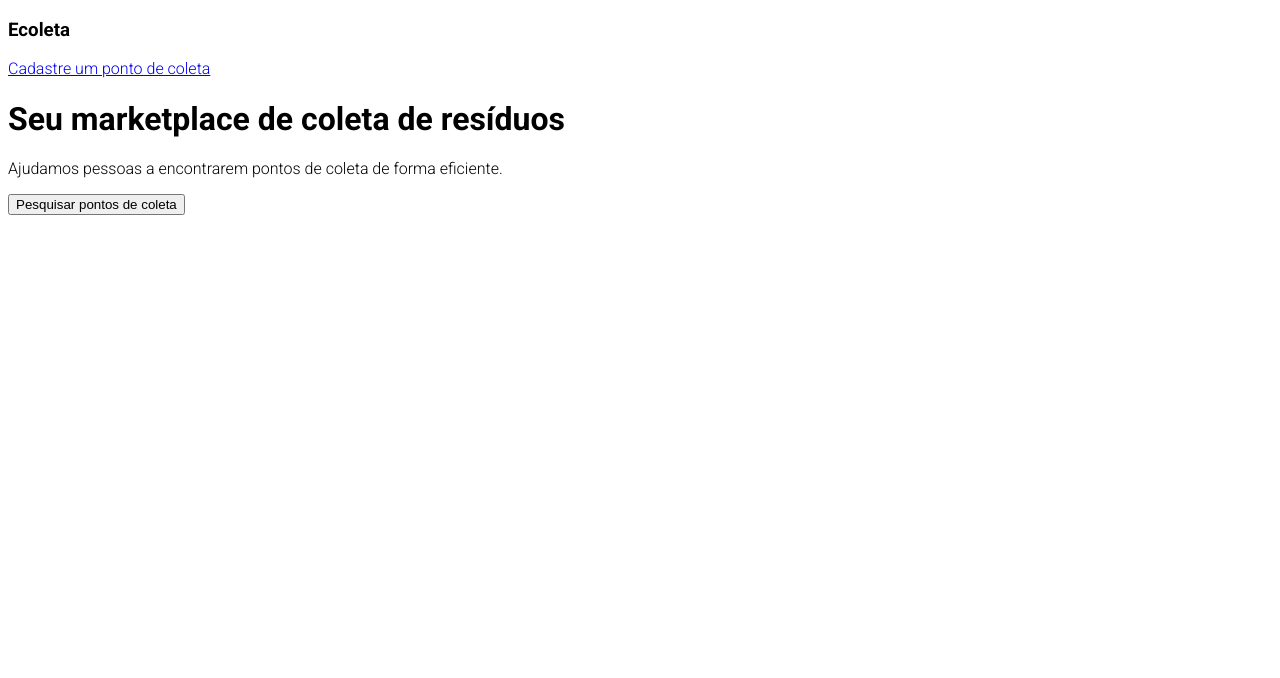
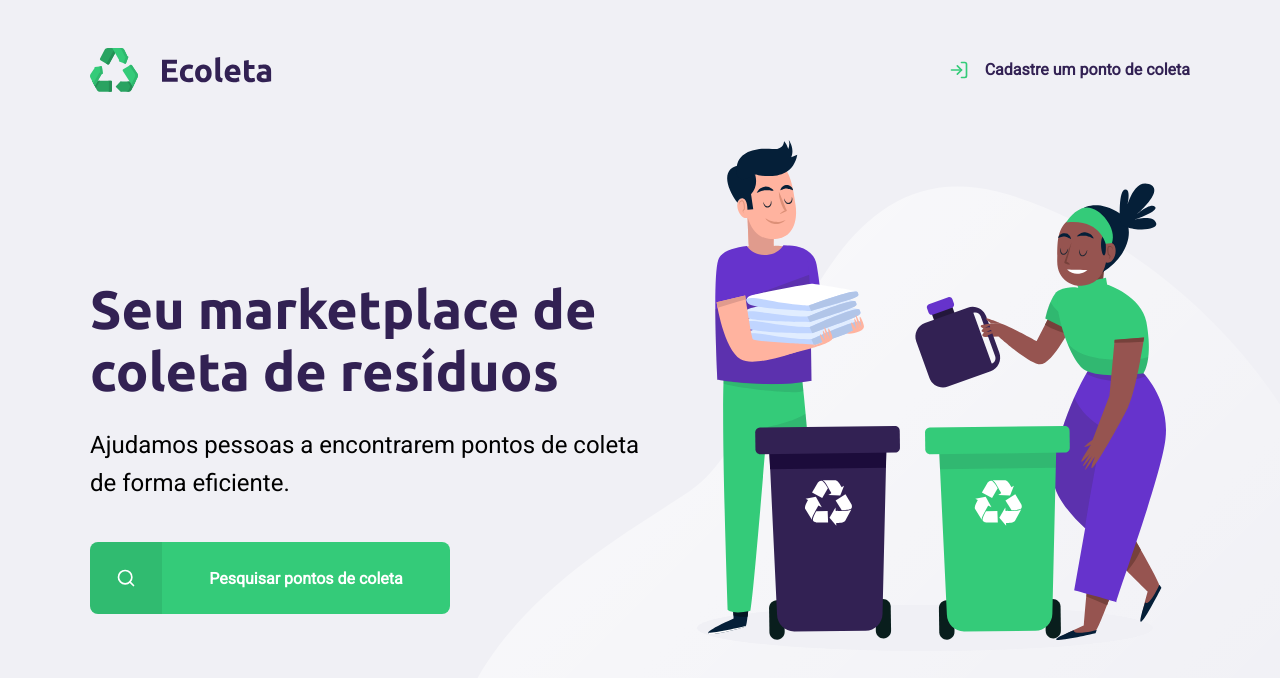
Before and after one commit to allysonreeis/ecoleta-nlw, a plain HTML site: page index.html in a window 1280 px wide. Drawn offline with Linux system fonts and the light colour scheme.

Commit message:
Finalizando a pagina home

```diff
--- a/index.html
+++ b/index.html
@@ -5,18 +5,30 @@
   <meta name="viewport" content="width=device-width, initial-scale=1.0">
   <title>Ecoleta</title>
 
-  <link href="https://fonts.googleapis.com/css2?family=Roboto:wght@300;700&display=swap" rel="stylesheet">
+  <link href="https://fonts.googleapis.com/css2?family=Roboto&family=Ubuntu:wght@700&display=swap" rel="stylesheet">
   <link rel="stylesheet" href="/styles/main.css">
 </head>
 <body>
-<h3>Ecoleta</h3>
 
-<a href="http://google.com.br">Cadastre um ponto de coleta</a>
+  <div id="page-home">
+    <div class="content">
+      <header>
+        <img src="/assets/logo.svg" alt="Logomarca">
+        <a href="http://google.com.br"><span></span>Cadastre um ponto de coleta</a>
+      </header>
 
-<h1>Seu marketplace de coleta de resíduos</h1>
+      <main>
+        <h1 class="red">Seu marketplace de coleta de resíduos</h1>
 
-<p>Ajudamos pessoas a encontrarem pontos de coleta de forma eficiente.</p>
+        <p>Ajudamos pessoas a encontrarem pontos de coleta de forma eficiente.</p>
 
-<button>Pesquisar pontos de coleta</button>
+        <a href="#"><span></span><strong>Pesquisar pontos de coleta</strong></a>
+      </main>
+
+
+    </div>
+  </div>
+
+
 </body>
 </html>
--- a/styles/main.css
+++ b/styles/main.css
@@ -1,3 +1,151 @@
+/* GLOBAL */
+:root {
+  --title-color: #322153;
+  --primary-color: #34cb79;
+}
+
+* {
+  margin: 0;
+  padding: 0;
+}
+
 html {
   font-family: 'Roboto', sans-serif;
 }
+
+body {
+  background: #f0f0f5;
+  -webkit-font-smoothing: antialiased;
+}
+
+a {
+  text-decoration: none;
+}
+
+h1, h2, h3, h4, h5, h6 {
+  color: var(--title-color);
+  font-family: 'Ubuntu', sans-serif;
+}
+
+/* BOX MODEL */
+
+#page-home {
+  height: 100vh;
+  background: url('../assets/home-background.svg') no-repeat;
+  background-position: 35vw bottom;
+}
+
+#page-home .content {
+  width: 90%;
+  max-width: 1100px;
+  height: 100%;
+  margin: 0 auto;
+  display: flex;
+  flex-direction: column;
+}
+
+#page-home header {
+  margin-top: 48px;
+  display: flex;
+  align-items: center;
+  justify-content: space-between;
+}
+
+#page-home header a {
+  display: flex;
+  color: var(--title-color);
+  font-weight: 700;
+
+}
+
+#page-home header a span {
+  margin-right: 16px;
+  display: flex;
+
+  background-image: url('../assets/log-in.svg');
+
+  width: 20px;
+  height: 20px;
+}
+
+#page-home main {
+  max-width: 560px;
+  flex: 1;
+  height: 600px;
+  display: flex;
+  flex-direction: column;
+  justify-content: center;
+}
+
+#page-home main h1 {
+  font-size: 54px;
+}
+
+#page-home main p {
+  font-size: 24px;
+  line-height: 38px;
+  margin-top: 24px;
+}
+
+#page-home main a {
+  width: 100%;
+  max-width: 360px;
+  height: 72px;
+  border-radius: 8px;
+  display: flex;
+  align-items: center;
+  margin-top: 40px;
+  background: var(--primary-color);
+  transition: 400ms;
+
+}
+
+#page-home main a:hover {
+  background-color: #2fb86e;
+}
+
+#page-home main a span {
+  width: 72px;
+  height: 72px;
+  border-top-left-radius: 8px;
+  border-bottom-left-radius: 8px;
+  background-color: rgba(0, 0, 0, 0.08);
+  display: flex;
+  align-items: center;
+  justify-content: center;
+}
+
+#page-home main a span::after {
+  content: '';
+  background-image: url('../assets/search.svg');
+  width: 20px;
+  height: 20px;
+}
+
+#page-home main a strong {
+  flex: 1;
+  color: white;
+  text-align: center;
+}
+
+@media (max-width: 900px) {
+  #page-home {
+    background-position: 70vw;
+  }
+
+  #page-home .content {
+    align-items: center;
+    text-align: center;
+  }
+
+  #page-home header a {
+    position: absolute;
+    bottom: 48px;
+    left: 50%;
+    transform: translateX(-50%);
+  }
+
+  #page-home main {
+    align-items: center;
+  }
+}
```
Also changed, not shown: assets/arrow-left.svg (added), assets/baterias.svg (added), assets/check.svg (added), assets/eletronicos.svg (added), assets/home-background.svg (added), assets/lampadas.svg (added), assets/log-in.svg (added), assets/logo.svg (added), assets/oleo.svg (added), assets/organicos.svg (added), assets/papeis-papelao.svg (added), assets/search.svg (added), assets/x.svg (added).
